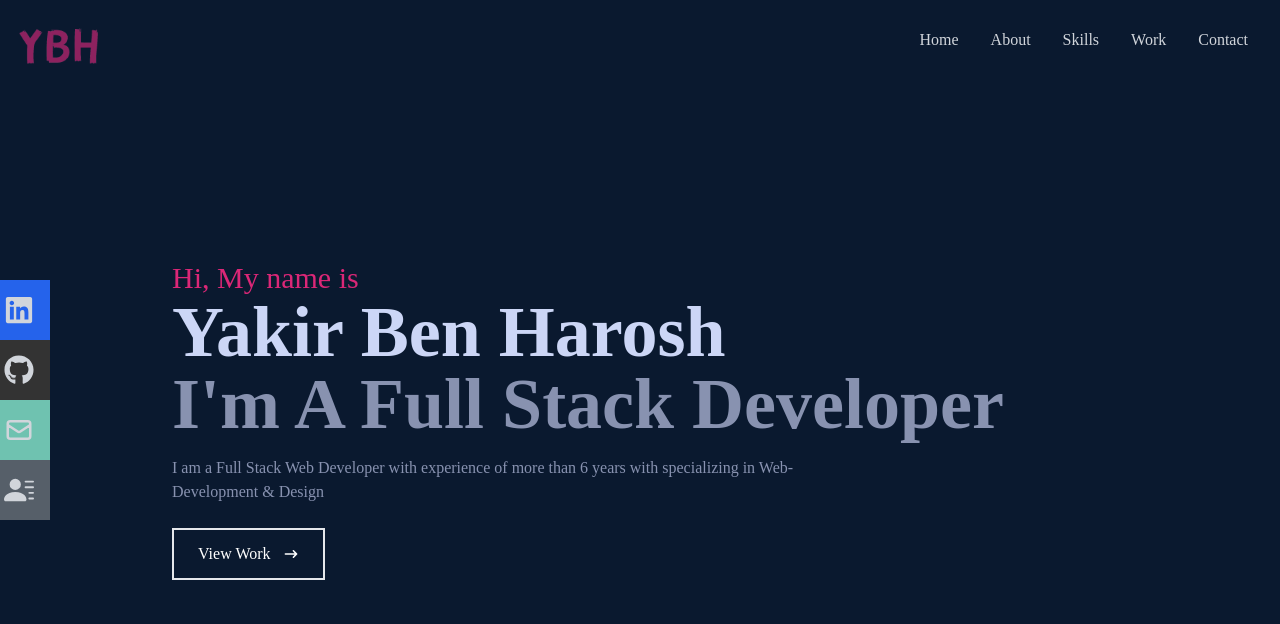
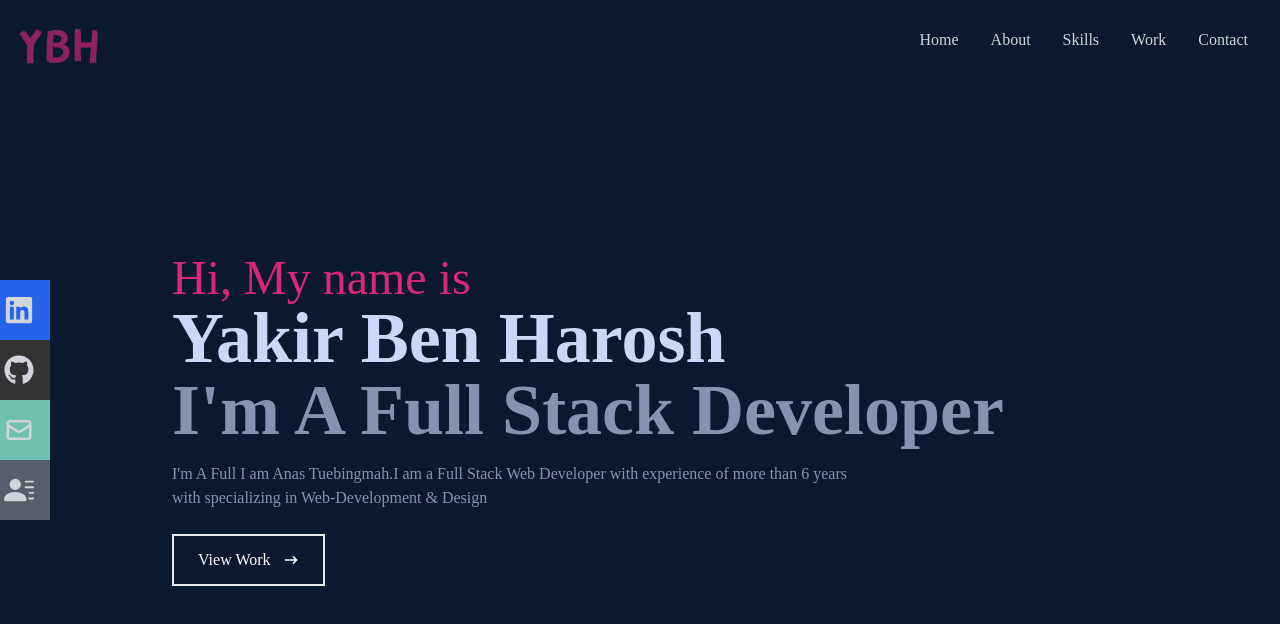
Before and after one commit to yakir1992/Protfolio, a React (Create React App) app: page / in a window 1280 px wide. Shown: the top 624 px of the page. Built offline with nearby package versions, Linux system fonts and the light colour scheme.

Commit message:
uploaded home

```diff
--- a/src/components/Home.jsx
+++ b/src/components/Home.jsx
@@ -1,5 +1,6 @@
 import React from 'react'
 import {HiArrowNarrowRight} from 'react-icons/hi'
+import {Link} from 'react-scroll'
 
 
 const Home = () => {
@@ -8,14 +9,15 @@ const Home = () => {
 
     {/* Container */}
     div <div className="max-w-[1000px] mx-auto px-8 flex flex-col justify-center h-full ">
-        <p className="text-pink-600 text-3xl">Hi, My name is</p>
+        <p className="text-pink-600 text-5xl">Hi, My name is</p>
         <h1 className="text-4xl sm:text-7xl font-bold text-[#ccd6f6]">Yakir Ben Harosh</h1>
         <h2 className="text-4xl sm:text-7xl font-bold text-[#8892b0]">I'm A Full Stack Developer</h2>
-        <p className="text-[#8892b0] py-4 max-w-[700px]">
-        I am a Full Stack Web Developer with experience of more than 6 years with specializing in Web-Development & Design
+        <p className="text-[#8892b0] py-4 max-w-[700px]">I'm A Full
+        I am Anas Tuebingmah.I am a Full Stack Web Developer with experience of more than 6 years with specializing in Web-Development & Design
         </p>
         <div>
-            <button className="text-white group border-2 px-6 py-3 my-2 flex items-center hover:bg-pink-600 hover:border-pink-600">View Work
+            <button className="text-white group border-2 px-6 py-3 my-2 flex items-center hover:bg-pink-600 hover:border-pink-600"><Link to="work" spy={true} smooth={true} duration={500}>
+        View Work</Link>
             <span className='group-hover:rotate-90 duration-300'>
             <HiArrowNarrowRight className="ml-3"/>
             </span>
```
